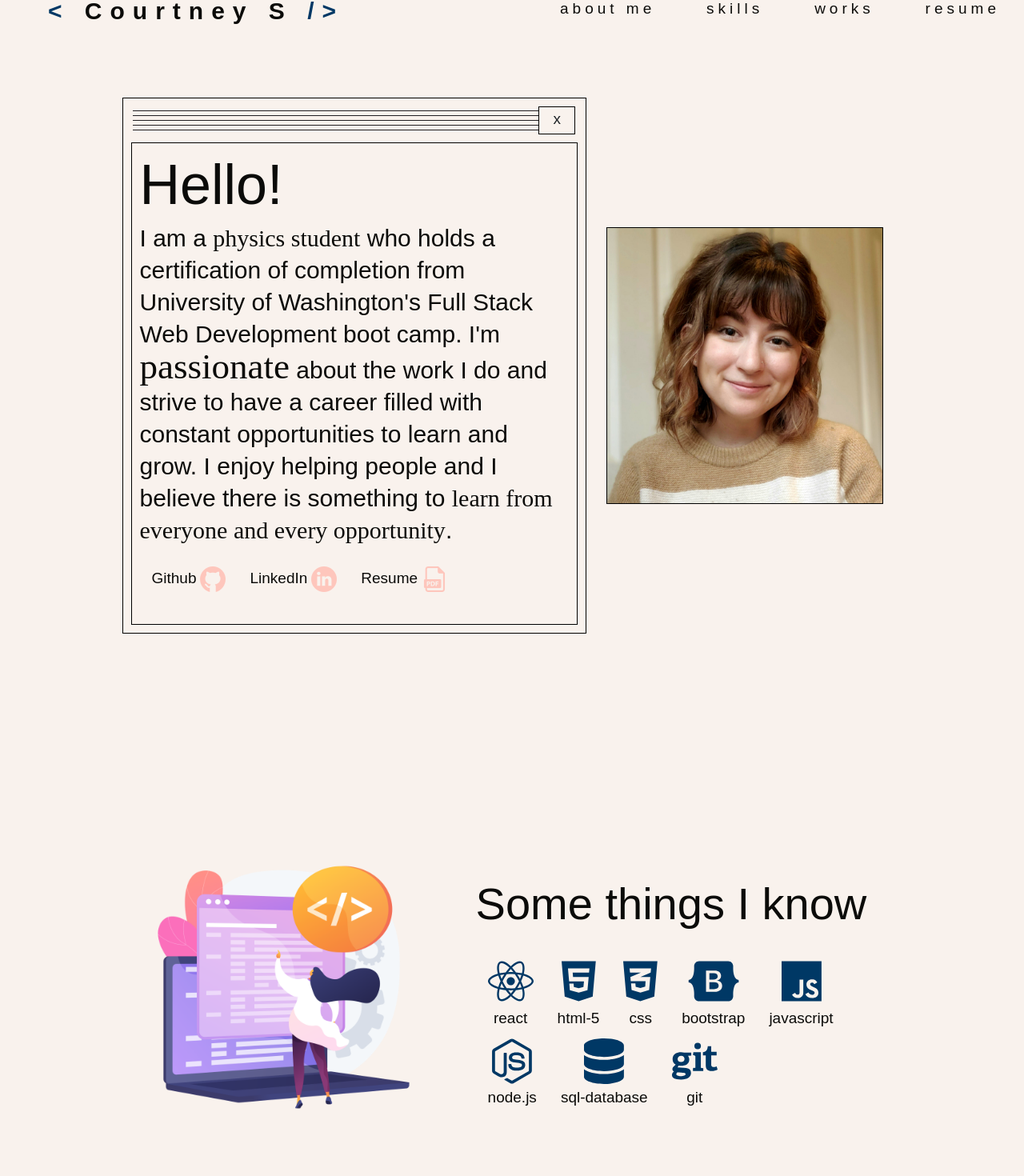
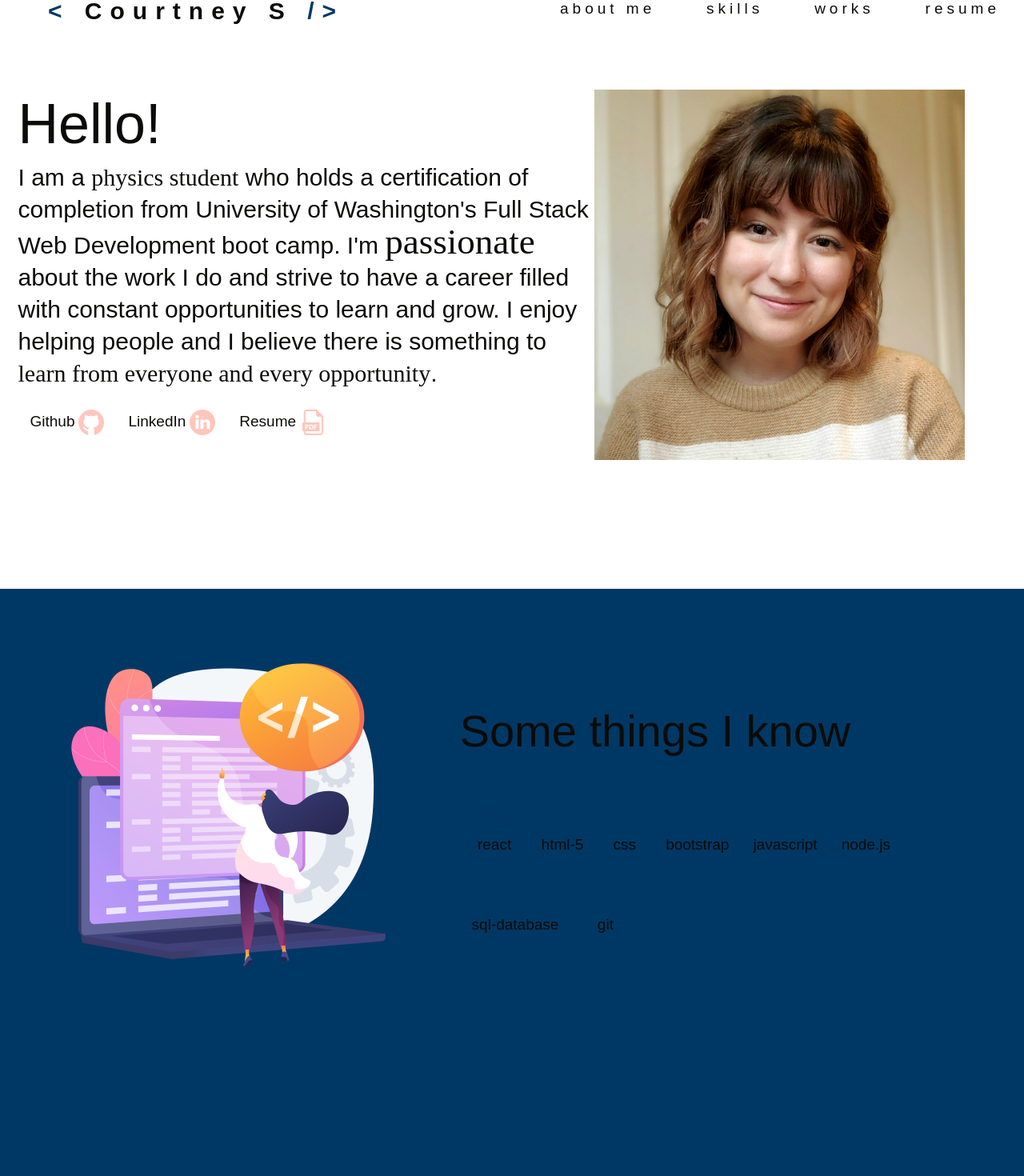
Before and after one commit to struelensc/react-portfolio, a React (Create React App) app: page / in a window 1280 px wide. Shown: the part 49-1519 px from the top of the page at 80% size. Built offline with nearby package versions, Linux system fonts and the light colour scheme; a web font is replaced by a local one.

Commit message:
fixed full width scroll bar issue

```diff
--- a/src/components/sections/About.js
+++ b/src/components/sections/About.js
@@ -5,24 +5,11 @@ import ContactList from "./page_components/ContactList";
 
 export default function About() {
   return (
-    <section className="row py-5" id="about">
+    <section className="p-5" id="about">
+      <div className="row">
         <div className="d-flex flex-column-reverse flex-sm-row p-0 align-items-center">
-        <div className="aboutContainer col-sm-7 p-3 m-3">
-          <div className="d-flex px-3 row mr-3 pb-3">
-            <div className="col-11">
-              <div className="row my-2 horizontalLine"></div>
-              <div className="row my-2 horizontalLine"></div>
-              <div className="row my-2 horizontalLine"></div>
-              <div className="row my-2 horizontalLine"></div>
-              <div className="row my-2 horizontalLine"></div>
-            </div>
-
-            <div className="xBox col text-center">
-              <div>x</div>
-            </div>
-          </div>
-
-          <div className="px-3 py-3" id="aboutContent">
+          <div className="aboutContainer col-sm-7">
+            <div id="aboutContent">
               <h2>Hello!</h2>
 
               <p>
@@ -30,8 +17,8 @@ export default function About() {
                 holds a certification of completion from University of
                 Washington's{" "}
                 <span className="notable">Full Stack Web Development</span> boot
-              camp. I'm <span className="grandHotel">passionate</span> about the
-              work I do and strive to have a career filled with constant
+                camp. I'm <span className="grandHotel">passionate</span> about
+                the work I do and strive to have a career filled with constant
                 opportunities to learn and grow. I enjoy helping people and I
                 believe there is something to{" "}
                 <span className="fascinate">
@@ -43,8 +30,9 @@ export default function About() {
             </div>
           </div>
 
-        <div className="col-sm-5 px-4 profilePhotoContainer">
+          <div className="col-sm-5 profilePhotoContainer">
             <img className="profilePhoto" alt="Photo of Courtney" src={photo} />
+          </div>
         </div>
       </div>
     </section>
--- a/src/components/sections/Skills.js
+++ b/src/components/sections/Skills.js
@@ -5,10 +5,8 @@ import { FontAwesomeIcon } from "@fortawesome/react-fontawesome";
 
 export default function Skills() {
   return (
-    <section
-      className="row py-5 d-flex flex-row-reverse align-items-center"
-      id="skills"
-    >
+    <section className="p-5" id="skills">
+      <div className="row d-flex flex-row-reverse align-items-center">
         <div className="col-sm-7">
           <h2 className="p-5">Some things I know</h2>
 
@@ -53,6 +51,7 @@ export default function Skills() {
         <div className="col-sm-5 vectorContainer">
           <img src={skillsPhoto} alt="female programmer" />
         </div>
+      </div>
     </section>
   );
 }
--- a/src/index.css
+++ b/src/index.css
@@ -1,7 +1,7 @@
 /* General styling */
 
 :root {
-  --lighter: #f9f2ed;
+  --lighter: #ffff;
   --dark: #0b0b09;
   --mainAccent: #003865; /*pink*/
   --secondaryAccent: #ffb562; /*darkorange*/
@@ -25,10 +25,13 @@ body {
 main {
   margin: 0 auto;
   min-height: 100vh;
+}
+
+main .fillHeight {
   padding: 0 150px;
 }
 
-main .fillHeight {
+section {
   padding: 0 150px;
 }
 
--- a/src/styles/about.css
+++ b/src/styles/about.css
@@ -1,22 +1,10 @@
 #about {
   min-height: calc(100vh - 146px);
-}
-
-.aboutContainer {
-  border: solid 1px black;
 }
 
 .aboutContainer .horizontalLine {
   height: 1px;
   background-color: #211f23;
-}
-
-.aboutContainer .xBox {
-  border: solid 1px black;
-}
-
-#aboutContent {
-  border: solid 1px black;
 }
 
 #aboutContent h2 {
@@ -31,7 +19,6 @@
 .profilePhoto {
   max-width: 90%;
   height: auto;
-  border: solid 1px black;
 }
 
 .profilePhotoContainer {
--- a/src/styles/skills.css
+++ b/src/styles/skills.css
@@ -1,6 +1,7 @@
 #skills {
   scroll-snap-align: start;
   min-height: 100vh;
+  background-color: var(--mainAccent);
 }
 
 #skills h2 {
```
Lines whose indentation alone changed are shown as unchanged.
